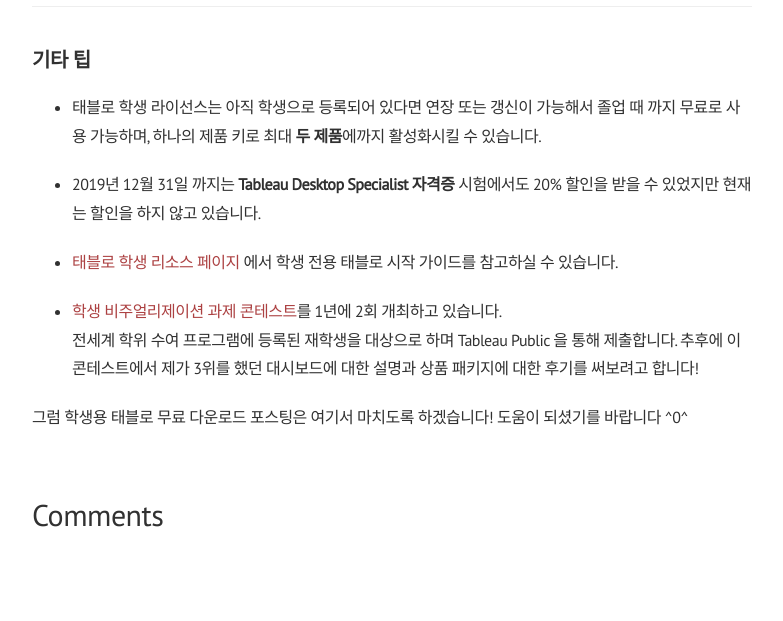
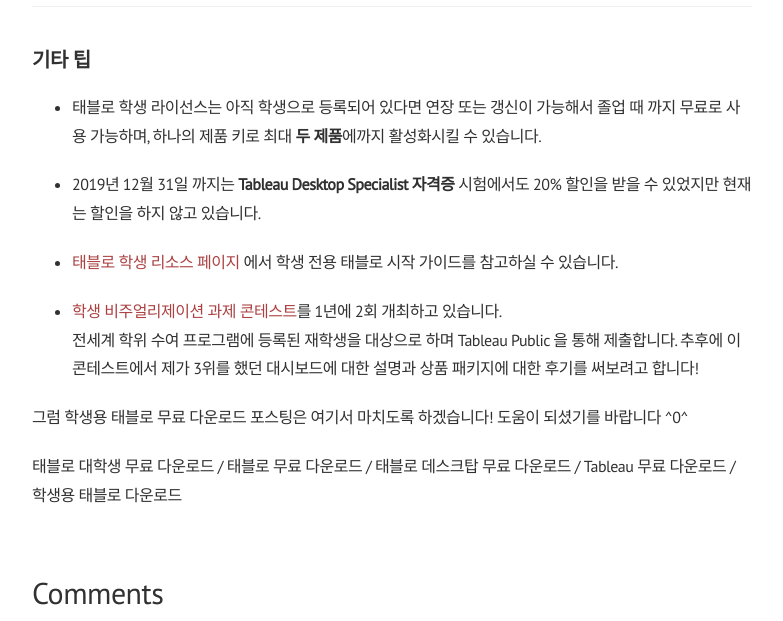
Before and after one commit to shanny924/shanny924.github.io, a Jekyll site: the page built from _posts/2020-03-18-basic#1.md, in a window 1280 px wide and 900 px high, scrolled down 2448 px, cut to the strip 279-900 px from the top of the window. Shown: the whole strip, without its empty margins (248-1031 px from the left). Built offline with Jekyll 4.4.1, drawn with Linux system fonts in a browser that asks for light colours; nearby versions of some CDN libraries; comment, search, counter and statistics services are not loaded; before the commit the page ends 3270 px from its top, so only the background shows below that.

Commit message:
Update 2020-03-18-basic#1.md

```diff
--- a/_posts/2020-03-18-basic#1.md
+++ b/_posts/2020-03-18-basic#1.md
@@ -60,3 +60,6 @@
 
 
 그럼 학생용 태블로 무료 다운로드 포스팅은 여기서 마치도록 하겠습니다! 도움이 되셨기를 바랍니다 ^0^
+
+
+태블로 대학생 무료 다운로드 / 태블로 무료 다운로드 / 태블로 데스크탑 무료 다운로드 / Tableau 무료 다운로드 / 학생용 태블로 다운로드
```
